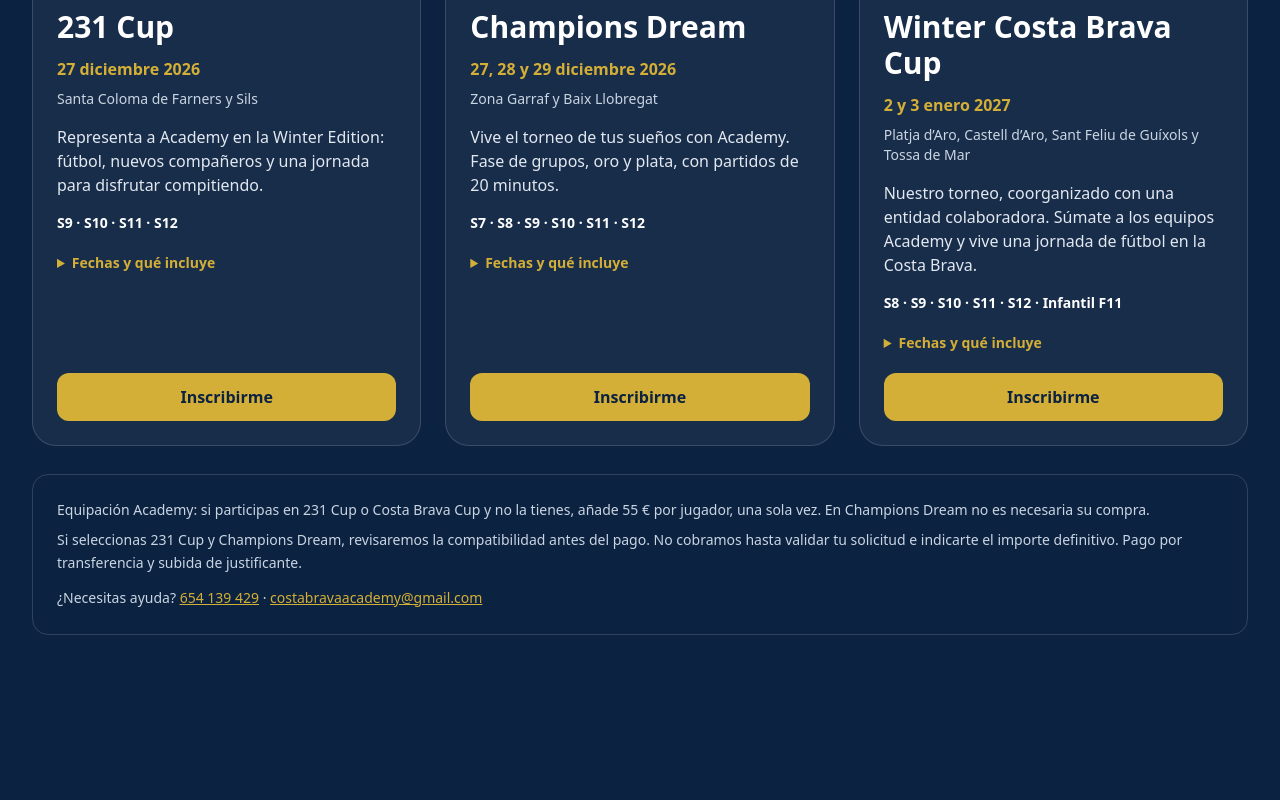
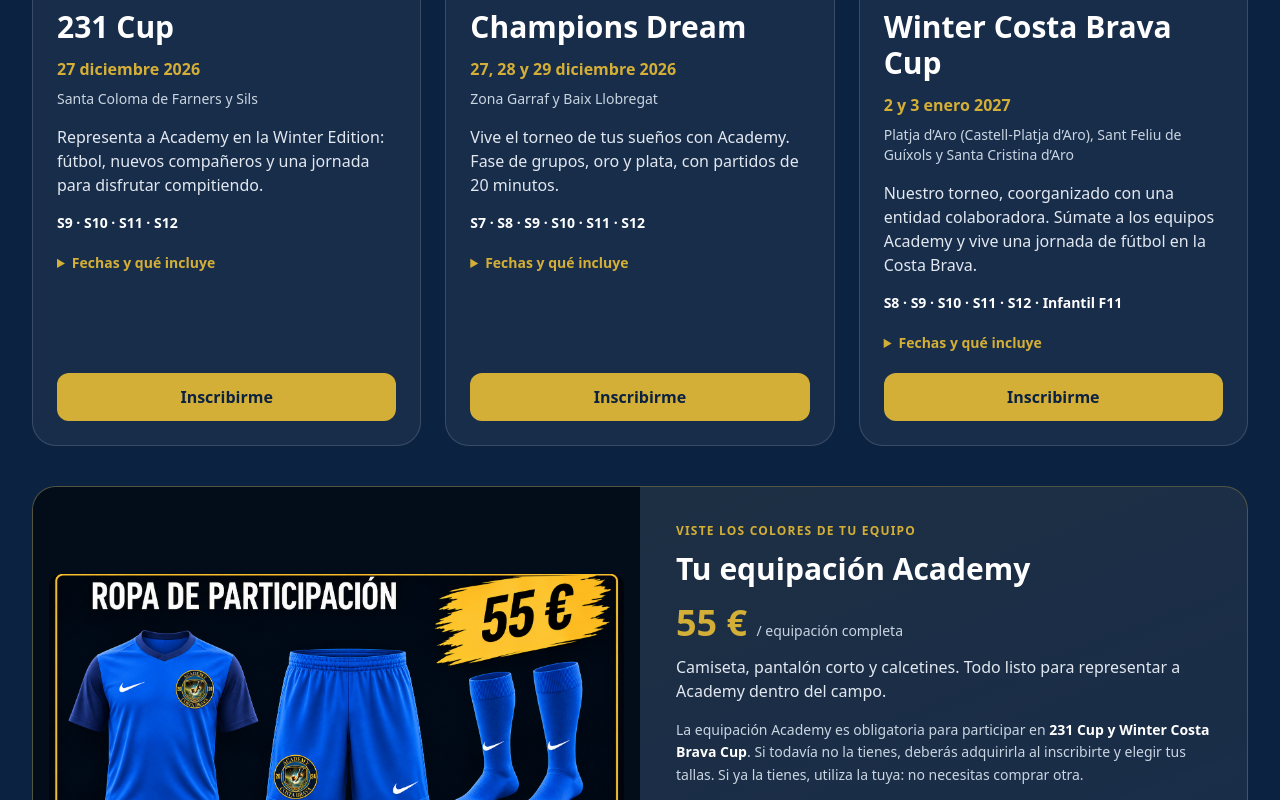
Before and after one commit to RCB33/academycb, a Next.js app: page /torneos in a window 1280 px wide. Shown: the part 1540-2340 px from the top of the page. Built offline with nearby package versions, Linux system fonts and the light colour scheme; no server answers; the database is empty.

Commit message:
Correct tournament venues and showcase Academy kit

```diff
--- a/src/app/(public)/torneos/inscripcion/registration-form.tsx
+++ b/src/app/(public)/torneos/inscripcion/registration-form.tsx
@@ -2,6 +2,7 @@
 import { useState } from 'react'
 import { useRouter } from 'next/navigation'
 import Link from 'next/link'
+import Image from 'next/image'
 import { getEventFamily, submitEventRegistration } from '@/app/actions/event-registrations'
 import { christmasTournaments, registrationStatuses, tournamentQuote } from '@/lib/christmas-tournaments'
 import { EventRegistrationFiles } from '@/components/event-registration-files'
@@ -48,6 +49,7 @@ export function EventRegistrationForm({ family, initialTournament }: { family: F
       </fieldset>
       <fieldset className="rounded-2xl border bg-white p-6"><legend className="px-2 text-xl font-bold">2. Elige tus torneos</legend><div className="space-y-3">{christmasTournaments.map(t => <label key={t.id} className="flex cursor-pointer gap-3 rounded-xl border p-4"><input type="checkbox" checked={selected.includes(t.id)} onChange={e => setSelected(e.target.checked ? [...selected, t.id] : selected.filter(id => id !== t.id))} className="mt-1 h-5 w-5" /><span><strong>{t.name}</strong><span className="mt-1 block text-sm text-slate-600">{t.date} · {t.categories.join(', ')}</span></span></label>)}</div><p className="mt-4 text-sm">1 torneo: 65 € · 2 torneos: 120 € · 3 torneos: 165 € por jugador.</p>{quote?.reviewCompatibility && <p className="mt-4 rounded-xl bg-amber-50 p-4 text-sm">231 Cup y Champions Dream pueden coincidir el día 27 según el equipo. Puedes enviar tu solicitud: Academy validará la combinación antes de pedir el pago. Si es necesario elegir uno, el importe se recalculará.</p>}</fieldset>
       <fieldset className="rounded-2xl border bg-white p-6"><legend className="px-2 text-xl font-bold">3. Equipación</legend>
+        {needsKit && <div className="mb-5 overflow-hidden rounded-xl border bg-slate-50"><Image src="/academy-tournament-kit.png" alt="Equipación Academy: camiseta, pantalón corto y calcetines" width={1536} height={768} className="h-auto w-full" /><div className="p-4"><h3 className="text-lg font-bold">Viste los colores de Academy · 55 €</h3><p className="mt-2 text-sm text-slate-600">Equipación obligatoria para 231 Cup y Winter Costa Brava Cup. Si no la tienes, deberás comprar el conjunto completo. Si ya la tienes, no necesitas volver a comprarla.</p></div></div>}
         {needsKit ? <><label className="block text-sm font-semibold">¿Ya tienes la equipación Academy?<select value={ownsKit ? 'yes' : 'no'} onChange={e => setOwnsKit(e.target.value === 'yes')} className={field}><option value="yes">Sí, usaré la que tengo</option><option value="no">No, necesito comprarla (+55 €)</option></select></label>{!ownsKit && <div className="mt-4 grid gap-4 sm:grid-cols-3">{[['shirt_size','Camiseta'],['shorts_size','Pantalón'],['socks_size','Calcetines']].map(([name,label]) => <label key={name} className="text-sm font-semibold">{label}<input name={name} required maxLength={20} placeholder={name === 'socks_size' ? 'Ej. 35–38' : 'Ej. 10 años / M'} className={field} /></label>)}</div>}<p className="mt-3 text-sm text-slate-600">Se cobra una sola equipación por jugador, aunque participe en varios torneos. Academy comprobará las tallas disponibles.</p></> : <p className="text-sm">En Champions Dream no necesitas comprar la equipación Academy.</p>}
         {selected.includes('champions') && <label className="mt-5 block text-sm font-semibold">¿Quieres utilizar la ropa que facilita Champions Dream?<select name="champions_clothing" className={field}><option value="no">No</option><option value="yes">Sí</option></select><span className="mt-2 block font-normal text-slate-600">Sin selección de talla, según lo que entregue el organizador. Se devuelve al terminar.</span></label>}
       </fieldset>
--- a/src/app/(public)/torneos/page.tsx
+++ b/src/app/(public)/torneos/page.tsx
@@ -50,7 +50,8 @@ export default async function TorneosPage() {
             .order('start_date', { ascending: true, nullsFirst: false }),
         getPublicSettings()
     ])
-    const tournaments = data || []
+    // Retirada de la convocatoria pública; conservamos el registro y su historial.
+    const tournaments = (data || []).filter(tournament => !/iber\s*cup/i.test(tournament.title))
     const resultsUrl = settings.tournaments_url || ''
 
     return (
--- a/src/components/christmas-tournaments.tsx
+++ b/src/components/christmas-tournaments.tsx
@@ -14,6 +14,10 @@ export function ChristmasTournaments() {
       <details className="my-5 text-sm text-slate-300"><summary className="cursor-pointer font-semibold text-gold">Fechas y qué incluye</summary><p className="mt-3">{t.dates}</p><p className="mt-3">{t.includes}</p></details>
       <Link href={`/torneos/inscripcion?torneo=${t.id}`} className="mt-auto rounded-xl bg-gold p-3 text-center font-bold text-navy">Inscribirme</Link></div>
     </article>)}</div>
-    <div className="mt-7 rounded-2xl border border-white/15 p-6 text-sm leading-relaxed text-slate-300"><p>Equipación Academy: si participas en 231 Cup o Costa Brava Cup y no la tienes, añade 55 € por jugador, una sola vez. En Champions Dream no es necesaria su compra.</p><p className="mt-2">Si seleccionas 231 Cup y Champions Dream, revisaremos la compatibilidad antes del pago. No cobramos hasta validar tu solicitud e indicarte el importe definitivo. Pago por transferencia y subida de justificante.</p><p className="mt-3">¿Necesitas ayuda? <a className="text-gold underline" href="tel:+34654139429">654 139 429</a> · <a className="text-gold underline" href="mailto:costabravaacademy@gmail.com">costabravaacademy@gmail.com</a></p></div>
+    <div className="mt-10 overflow-hidden rounded-3xl border border-gold/30 bg-gradient-to-br from-gold/10 to-white/5 lg:grid lg:grid-cols-2">
+      <div className="flex items-center bg-[#030d19] p-4"><Image src="/academy-tournament-kit.png" alt="Equipación azul Academy: camiseta, pantalón corto y calcetines" width={1536} height={768} className="h-auto w-full rounded-xl" /></div>
+      <div className="p-6 md:p-9"><p className="text-xs font-bold uppercase tracking-widest text-gold">Viste los colores de tu equipo</p><h3 className="mt-3 text-3xl font-black">Tu equipación Academy</h3><p className="mt-4 text-4xl font-black text-gold">55 € <span className="text-sm font-medium text-slate-300">/ equipación completa</span></p><p className="mt-3 text-slate-200">Camiseta, pantalón corto y calcetines. Todo listo para representar a Academy dentro del campo.</p><p className="mt-4 text-sm leading-relaxed text-slate-300">La equipación Academy es obligatoria para participar en <strong className="text-white">231 Cup y Winter Costa Brava Cup</strong>. Si todavía no la tienes, deberás adquirirla al inscribirte y elegir tus tallas. Si ya la tienes, utiliza la tuya: no necesitas comprar otra.</p><p className="mt-3 text-sm text-slate-300">Un único pago de 55 € por jugador, aunque participe en ambos torneos. En <strong className="text-white">Champions Dream</strong> no es obligatorio comprarla.</p><Link href="/torneos/inscripcion" className="mt-6 inline-flex rounded-xl bg-gold px-5 py-3 font-bold text-navy">Elegir torneos y equipación</Link></div>
+    </div>
+    <div className="mt-7 rounded-2xl border border-white/15 p-6 text-sm leading-relaxed text-slate-300"><p>Si seleccionas 231 Cup y Champions Dream, revisaremos la compatibilidad antes del pago. No cobramos hasta validar tu solicitud e indicarte el importe definitivo. Pago por transferencia y subida de justificante.</p><p className="mt-3">¿Necesitas ayuda? <a className="text-gold underline" href="tel:+34654139429">654 139 429</a> · <a className="text-gold underline" href="mailto:costabravaacademy@gmail.com">costabravaacademy@gmail.com</a></p></div>
   </section>
 }
--- a/src/lib/christmas-tournaments.ts
+++ b/src/lib/christmas-tournaments.ts
@@ -3,7 +3,7 @@ import { z } from 'zod'
 export const christmasTournaments = [
   { id: '231', name: '231 Cup', date: '27 diciembre 2026', location: 'Santa Coloma de Farners y Sils', categories: ['S9', 'S10', 'S11', 'S12'], image: '/academy-gallery-6.jpg', description: 'Representa a Academy en la Winter Edition: fútbol, nuevos compañeros y una jornada para disfrutar compitiendo.', includes: 'Welcome pack, agua, fruta y premios deportivos.', dates: '27 de diciembre. Horario y campo por concretar.' },
   { id: 'champions', name: 'Champions Dream', date: '27, 28 y 29 diciembre 2026', location: 'Zona Garraf y Baix Llobregat', categories: ['S7', 'S8', 'S9', 'S10', 'S11', 'S12'], image: '/academy-gallery-1.jpg', description: 'Vive el torneo de tus sueños con Academy. Fase de grupos, oro y plata, con partidos de 20 minutos.', includes: 'Seguro de accidentes, agua y fruta. Ropa del torneo opcional, sin selección de talla; se devuelve al finalizar.', dates: '27: prebenjamines 2020/2019 y Primera 2018–2015. 28: Preferente 2018/2017. 29: Preferente 2016/2015. Horarios y campos por concretar.' },
-  { id: 'costa-brava', name: 'Winter Costa Brava Cup', date: '2 y 3 enero 2027', location: 'Platja d’Aro, Castell d’Aro, Sant Feliu de Guíxols y Tossa de Mar', categories: ['S8', 'S9', 'S10', 'S11', 'S12', 'Infantil F11'], image: '/academy-gallery-2.jpg', description: 'Nuestro torneo, coorganizado con una entidad colaboradora. Súmate a los equipos Academy y vive una jornada de fútbol en la Costa Brava.', includes: 'Mínimo 4 partidos, fases oro y plata, árbitros federados, cobertura para jugadores, agua, fruta y regalo de bienvenida.', dates: '2 enero: S11, S12 e Infantil F11. 3 enero: S8, S9 y S10. Un día por categoría. Campo y horario concretos por confirmar.' },
+  { id: 'costa-brava', name: 'Winter Costa Brava Cup', date: '2 y 3 enero 2027', location: 'Platja d’Aro (Castell-Platja d’Aro), Sant Feliu de Guíxols y Santa Cristina d’Aro', categories: ['S8', 'S9', 'S10', 'S11', 'S12', 'Infantil F11'], image: '/academy-gallery-2.jpg', description: 'Nuestro torneo, coorganizado con una entidad colaboradora. Súmate a los equipos Academy y vive una jornada de fútbol en la Costa Brava.', includes: 'Mínimo 4 partidos, fases oro y plata, árbitros federados, cobertura para jugadores, agua, fruta y regalo de bienvenida.', dates: '2 enero: S11, S12 e Infantil F11. 3 enero: S8, S9 y S10. Un día por categoría. Campo y horario concretos por confirmar.' },
 ] as const
 
 export const tournamentIds = ['231', 'champions', 'costa-brava'] as const
```
Also changed, not shown: public/academy-tournament-kit.png (added).
